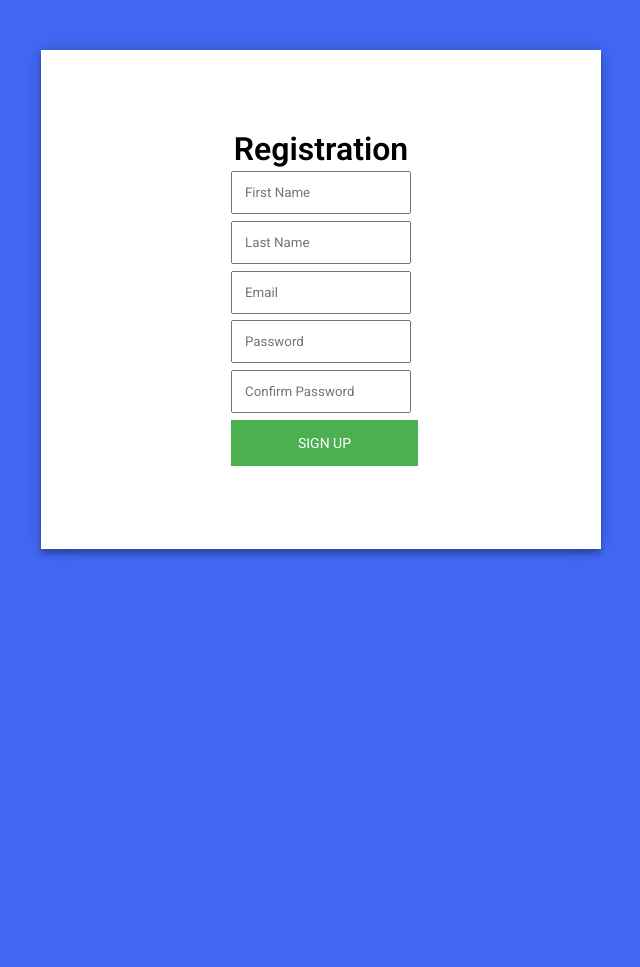
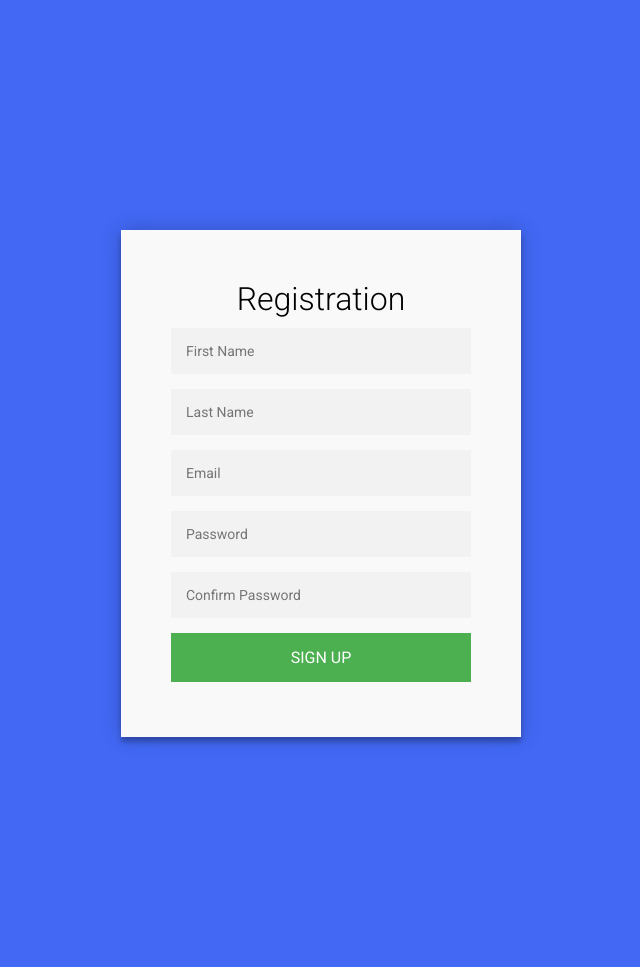
Before and after one commit to bitlii/O2YOU, a PHP site: page /registration.php in a window 1280 px wide. Shown: the whole page, without its empty margins (319-959 px from the left). Before the commit the page ends 558 px from the top, so only its background shows below. Run offline with PHP 8.4, Linux system fonts and the light colour scheme.

Commit message:
registration page additional styling
fixed multiple issues with the page - including but not limited to:
- weird inconsistency with input box sizes.
- input box not being centered.
styling also brings it closer to the planned page concept.

```diff
--- a/css/styles.css
+++ b/css/styles.css
@@ -2,7 +2,7 @@
 @import url(https://fonts.googleapis.com/css?family=Roboto:400,300,600,400italic);
 
 * {
-	font-family: Roboto;
+	font-family: Roboto, Helvetica, Arial, sans-serif;
 	margin: 0;
 	padding: 0;
 }
@@ -68,28 +68,43 @@ nav ul li a {
 }
 
 .form-container {
-	display: flex;
-	align-content: center;
-	justify-content: center;
-	background-color: white;
+	background-color: #4268f4;
+	position: relative;
 	max-width: 400px;
   	padding: 5em;
-	margin: 50px auto 50px auto;
-  	box-shadow: 0 0 20px 0 rgba(0, 0, 0, 0.2), 0 5px 5px 0 rgba(0, 0, 0, 0.24);
+	margin: 0 auto;
 }
 
 .text-field {
-	padding: 12px;
-	margin: 0.25em;
+	background: #f2f2f2;
+	width: 100%;
+	border: 0;
+	margin: 0 0 15px;
+	padding: 15px;
+	box-sizing: border-box;
+	font-size: 14px;
+}
+
+#registration {
+	background: #F9F9F9;
+	padding: 50px;
+	margin: 150px 0;
+	box-shadow: 0 0 20px 0 rgba(0, 0, 0, 0.2), 0 5px 5px 0 rgba(0, 0, 0, 0.24);
+}
+
+#registration h1 {
+	font-weight: 300;
+	margin-bottom: 10px;
 }
 
 .button {
   	background: #4CAF50;
 	color: #FFFFFF;
-  	width: 100%;
-  	margin: 0.25em;
+  	margin: 0 0 5px;
   	border: 0;
   	padding: 15px;
-  	font-size: 14px;
+  	font-size: 16px;
+	width: 100%;
   	cursor: pointer;
+
 }
```
